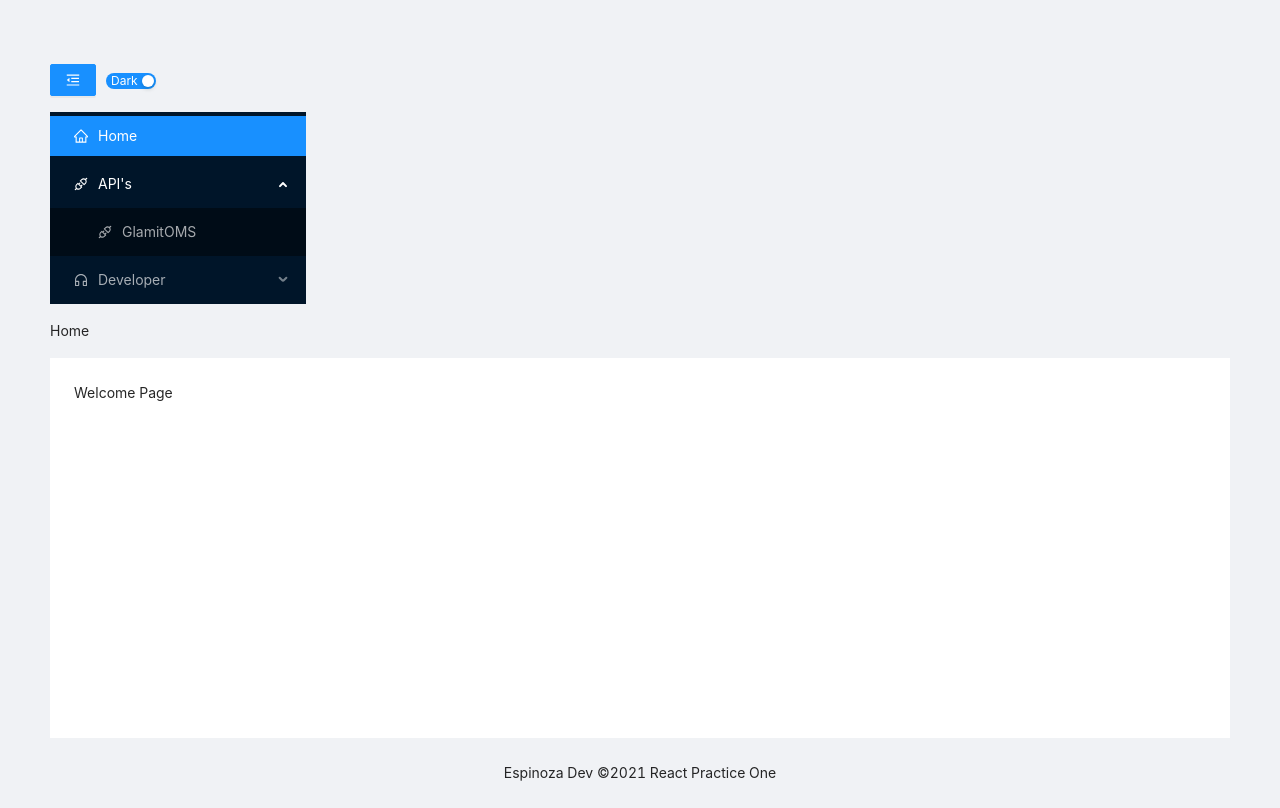
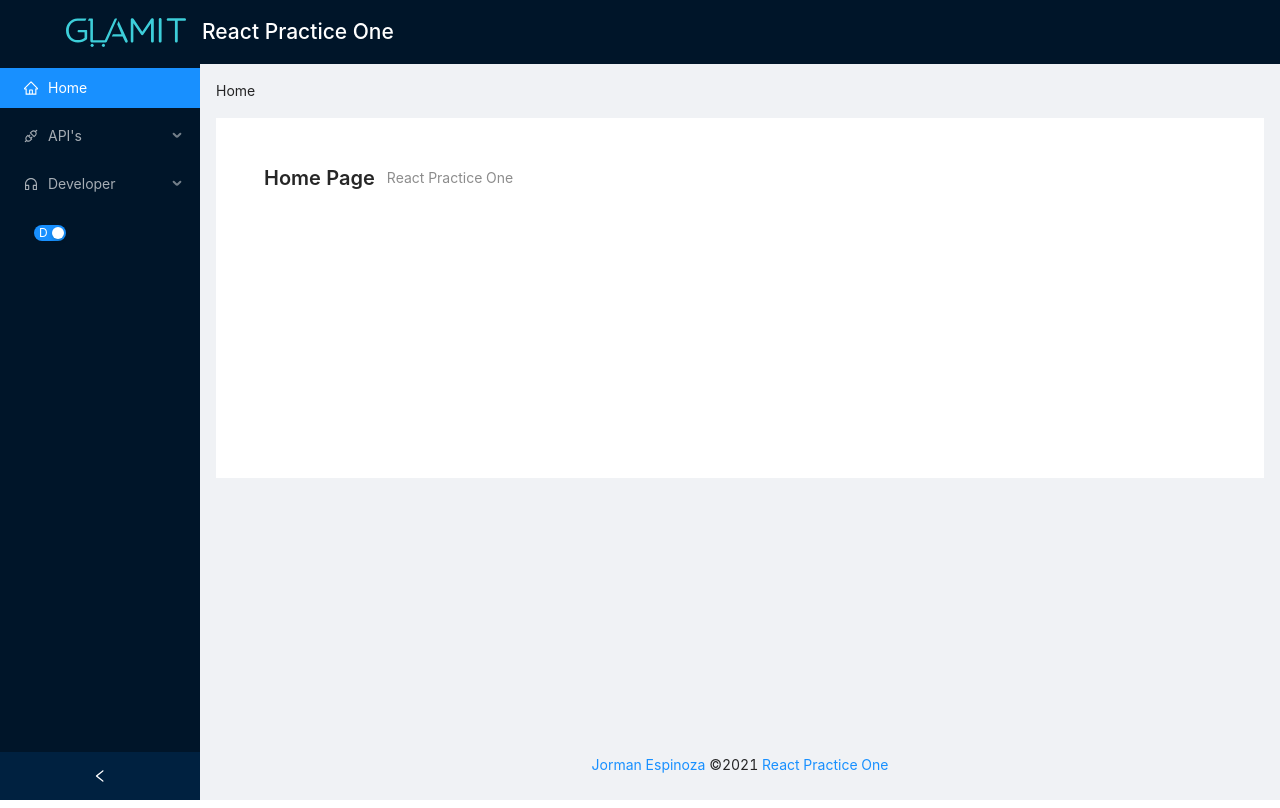
Before and after one commit to jormanespinoza/react-practice-one, a React (Create React App) app: page / in a window 1280 px wide. Built offline with nearby package versions, Linux system fonts and the light colour scheme.

Commit message:
add: Template advances

```diff
--- a/public/index.html
+++ b/public/index.html
@@ -7,7 +7,7 @@
     <meta name="theme-color" content="#000000" />
     <meta
       name="description"
-      content="Web site created using create-react-app"
+      content="Web site created using create-react-app for Glamit Practice One"
     />
     <link rel="apple-touch-icon" href="%PUBLIC_URL%/logo192.png" />
     <!--
@@ -24,7 +24,7 @@
       work correctly both with client-side routing and a non-root public URL.
       Learn how to configure a non-root public URL by running `npm run build`.
     -->
-    <title>React App</title>
+    <title>React Practice One</title>
   </head>
   <body>
     <noscript>You need to enable JavaScript to run this app.</noscript>
--- a/src/App.js
+++ b/src/App.js
@@ -1,4 +1,5 @@
 import MainLayout from './layouts/MainLayout';
+
 import 'antd/dist/antd.css';
 
 const App = () => {
@@ -7,4 +8,4 @@ const App = () => {
   );
 };
 
-export default App;
+export default App
--- /dev/null
+++ b/src/components/MainRouter.tsx
@@ -0,0 +1,20 @@
+import { BrowserRouter as Router, Route, Routes } from 'react-router-dom'
+import ApisPage from '../pages/ApisPage'
+import HomePage from '../pages/HomePage'
+
+interface Props { }
+
+const MainRouter = (props: Props) => {
+  const { } = props
+
+  return (
+    <Router>
+      <Routes>
+        <Route path="/" element={<HomePage />} />
+        <Route path="/apis" element={<ApisPage />} />
+      </Routes>
+    </Router>
+  )
+}
+
+export default MainRouter
--- /dev/null
+++ b/src/layouts/MainFooter.tsx
@@ -0,0 +1,19 @@
+import { Layout } from 'antd'
+
+const { Footer } = Layout
+
+interface Props { }
+
+const MainFooter = (props: Props) => {
+  const { } = props
+
+  return (
+    <Footer style={{ textAlign: 'center' }}>
+      <a href="https://jormanespinoza.com" target="_blank">
+        Jorman Espinoza
+      </a> ©2021 <a href="https://github.com/jormanespinoza/react-practice-one" target="_blank">React Practice One</a>
+    </Footer>
+  )
+}
+
+export default MainFooter
--- /dev/null
+++ b/src/layouts/MainHeader.tsx
@@ -0,0 +1,18 @@
+import { Layout } from 'antd'
+import { Link } from 'react-router-dom'
+
+const { Header } = Layout
+
+interface Props {
+}
+
+const MainHeader = (props: Props) => {
+  return (
+    <Header className="header">
+      <div className="logo" />
+      <h2>React Practice One</h2>
+    </Header>
+  )
+}
+
+export default MainHeader
--- a/src/layouts/MainLayout.tsx
+++ b/src/layouts/MainLayout.tsx
@@ -1,84 +1,33 @@
-import { createElement, useState } from 'react'
-import { Layout, Menu, Breadcrumb, Button, Switch, MenuTheme } from 'antd'
-import {
-  HomeOutlined,
-  MenuUnfoldOutlined,
-  MenuFoldOutlined,
-  ApiOutlined,
-  GithubOutlined,
-  CustomerServiceOutlined
-} from '@ant-design/icons'
+import { Layout } from 'antd'
+
+import MainFooter from './MainFooter'
+import MainHeader from './MainHeader'
+import MainSider from './MainSider'
 
 import './main-layout.css'
+import MainRouter from '../components/MainRouter'
+const { Content } = Layout
 
-const { Content, Footer } = Layout
-const { SubMenu, Item } = Menu
-
-interface Props { }
+interface Props {
+}
 
 const MainLayout = (props: Props) => {
   const { } = props
 
-  const [collapsed, setCollapsed] = useState<boolean>(false)
-  const [theme, setTheme] = useState<MenuTheme>('dark')
-  const [current, setCurrent] = useState<string>('1')
-
-  const toggleCollapsed = () => {
-    setCollapsed(!collapsed)
-  }
-
-  const changeTheme = (darkTheme: boolean) => {
-    setTheme(darkTheme ? "dark" : "light")
-  }
-
-  const handleClick = (e: any) => {
-    setCurrent(e.key);
-  }
-
   return (
     <Layout>
-      <Content className="site-layout" style={{ padding: '0 50px', marginTop: 64 }}>
-        <div style={{ width: 256 }}>
-          <Button type="primary" onClick={toggleCollapsed} style={{ marginBottom: 16 }}>
-            {createElement(collapsed ? MenuUnfoldOutlined : MenuFoldOutlined)}
-          </Button>
-          <Switch
-            checked={theme === 'dark'}
-            style={{ marginLeft: 10 }}
-            onChange={changeTheme}
-            checkedChildren="Dark"
-            unCheckedChildren="Light"
-            size="small"
-          />
-          <Menu
-            theme={theme}
-            onClick={handleClick}
-            selectedKeys={[current]}
-            defaultOpenKeys={['sub1']}
-            inlineCollapsed={collapsed}
-            mode="inline"
-          >
-            <Item key="1" icon={<HomeOutlined />}>
-              Home
-            </Item>
-            <SubMenu key="sub1" icon={<ApiOutlined />} title="API's">
-              <Item key="5" icon={<ApiOutlined />}>GlamitOMS</Item>
-            </SubMenu>
-            <SubMenu key="sub2" icon={<CustomerServiceOutlined />} title="Developer">
-              <Item key="3" icon={<GithubOutlined />}>
-                Practice One Repository
-              </Item>
-            </SubMenu>
-          </Menu>
-        </div>
-        <Breadcrumb style={{ margin: '16px 0' }}>
-          <Breadcrumb.Item>Home</Breadcrumb.Item>
-        </Breadcrumb>
-        <div className="site-layout-background" style={{ padding: 24, minHeight: 380 }}>
-          Welcome Page
-        </div>
-      </Content>
-      <Footer style={{ textAlign: 'center' }}>Espinoza Dev ©2021 React Practice One</Footer>
+      <MainHeader />
+
+      <Layout style={{ minHeight: 'calc(100vh - 64px)' }}>
+        <MainSider />
+
+        <Layout className="site-layout">
+          <Content style={{ margin: '0 16px' }}>
+            <MainRouter />
+          </Content>
+          <MainFooter />
+        </Layout>
+      </Layout>
     </Layout>
   )
 }
--- /dev/null
+++ b/src/layouts/MainSider.tsx
@@ -0,0 +1,76 @@
+import { useState } from 'react'
+import { Layout, Menu, MenuTheme, Switch } from 'antd'
+import {
+  HomeOutlined,
+  ApiOutlined,
+  GithubOutlined,
+  CustomerServiceOutlined
+} from '@ant-design/icons'
+
+const { Sider } = Layout
+const { SubMenu, Item } = Menu
+
+interface Props { }
+
+const MainLayout = (props: Props) => {
+  const { } = props
+
+  const [collapsed, setCollapsed] = useState<boolean>(false)
+  const [theme, setTheme] = useState<MenuTheme>('dark')
+  const [current, setCurrent] = useState<string>('1')
+
+  const toggleCollapsed = () => {
+    setCollapsed(!collapsed)
+  }
+
+  const changeTheme = (darkTheme: boolean) => {
+    setTheme(darkTheme ? "dark" : "light")
+  }
+
+  const handleClick = (e: any) => {
+    setCurrent(e.key);
+  }
+
+  return (
+    <Sider
+      collapsible
+      collapsed={collapsed}
+      onCollapse={toggleCollapsed}
+      theme={theme}
+    >
+      <Menu
+        theme={theme}
+        onClick={handleClick}
+        selectedKeys={[current]}
+        inlineCollapsed={collapsed}
+        mode="inline"
+      >
+        <Item key="1" icon={<HomeOutlined />}>
+          Home
+        </Item>
+        <SubMenu key="sub1" icon={<ApiOutlined />} title="API's">
+          <Item key="5" icon={<ApiOutlined />}>GlamitOMS</Item>
+        </SubMenu>
+        <SubMenu key="sub2" icon={<CustomerServiceOutlined />} title="Developer">
+          <Item key="3" icon={<GithubOutlined />}>
+            <a href="https://github.com/jormanespinoza/react-practice-one" target="_blank">
+              Practice One Repository
+            </a>
+          </Item>
+        </SubMenu>
+        <Item>
+          <Switch
+            checked={theme === 'dark'}
+            style={{ marginLeft: 10 }}
+            onChange={changeTheme}
+            checkedChildren="D"
+            unCheckedChildren="L"
+            size="small"
+          />
+        </Item>
+      </Menu>
+    </Sider>
+  )
+}
+
+export default MainLayout
--- a/src/layouts/main-layout.css
+++ b/src/layouts/main-layout.css
@@ -1,11 +1,16 @@
-#components-layout-demo-fixed .logo {
+.header .logo {
+  width: 120px;
+  height: 32px;
+  background: url(../assets/template/glamit-log.svg) no-repeat center center;
+  background-size: contain;
+  margin: 16px;
   float: left;
-  width: 120px;
-  height: 31px;
-  margin: 16px 24px 16px 0;
-  background: rgba(255, 255, 255, 0.2);
 }
 
-.site-layout .site-layout-background {
+.header h2 {
+  color: #fff;
+}
+
+.site-layout-background {
   background: #fff;
 }
--- /dev/null
+++ b/src/pages/ApisPage.tsx
@@ -0,0 +1,29 @@
+import { Breadcrumb, PageHeader } from 'antd'
+import { Link } from 'react-router-dom'
+
+const { Item } = Breadcrumb
+
+interface Props { }
+
+const ApisPage = (props: Props) => {
+  const { } = props
+
+  return (
+    <>
+      <Breadcrumb style={{ margin: '16px 0' }}>
+        <Item>Home</Item>
+        <Item>API's</Item>
+      </Breadcrumb>
+
+      <div className="site-layout-background" style={{ padding: 24, minHeight: 360 }}>
+        <PageHeader
+          className="site-page-header"
+          title="API's"
+          subTitle=" React Practice One | API's Available"
+        />
+      </div>
+    </>
+  )
+}
+
+export default ApisPage
--- /dev/null
+++ b/src/pages/HomePage.tsx
@@ -0,0 +1,27 @@
+import { Breadcrumb, PageHeader} from 'antd'
+
+const { Item } = Breadcrumb;
+
+interface Props { }
+
+const HomePage = (props: Props) => {
+  const { } = props
+
+  return (
+    <>
+      <Breadcrumb style={{ margin: '16px 0' }}>
+        <Item>Home</Item>
+      </Breadcrumb>
+
+      <div className="site-layout-background" style={{ padding: 24, minHeight: 360 }}>
+        <PageHeader
+          className="site-page-header"
+          title="Home Page"
+          subTitle=" React Practice One"
+        />
+      </div>
+    </>
+  )
+}
+
+export default HomePage
```
Also changed, not shown: src/assets/template/glamit-log.svg (added).
